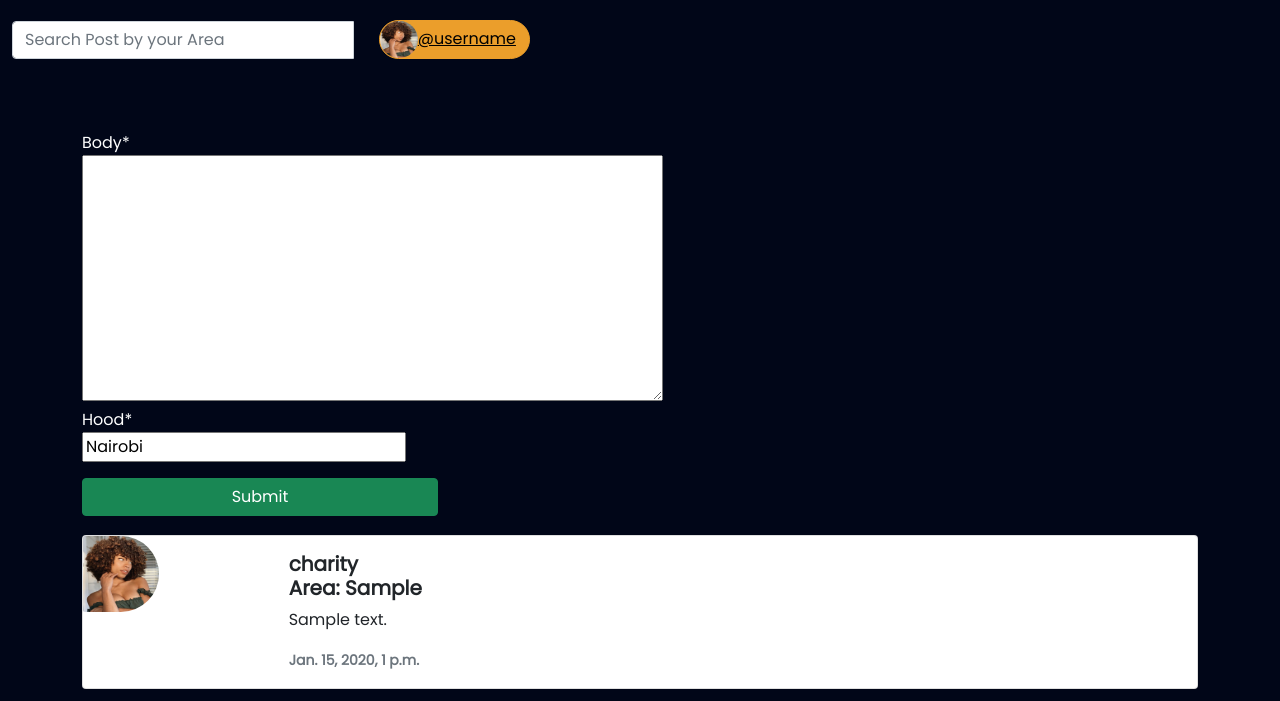
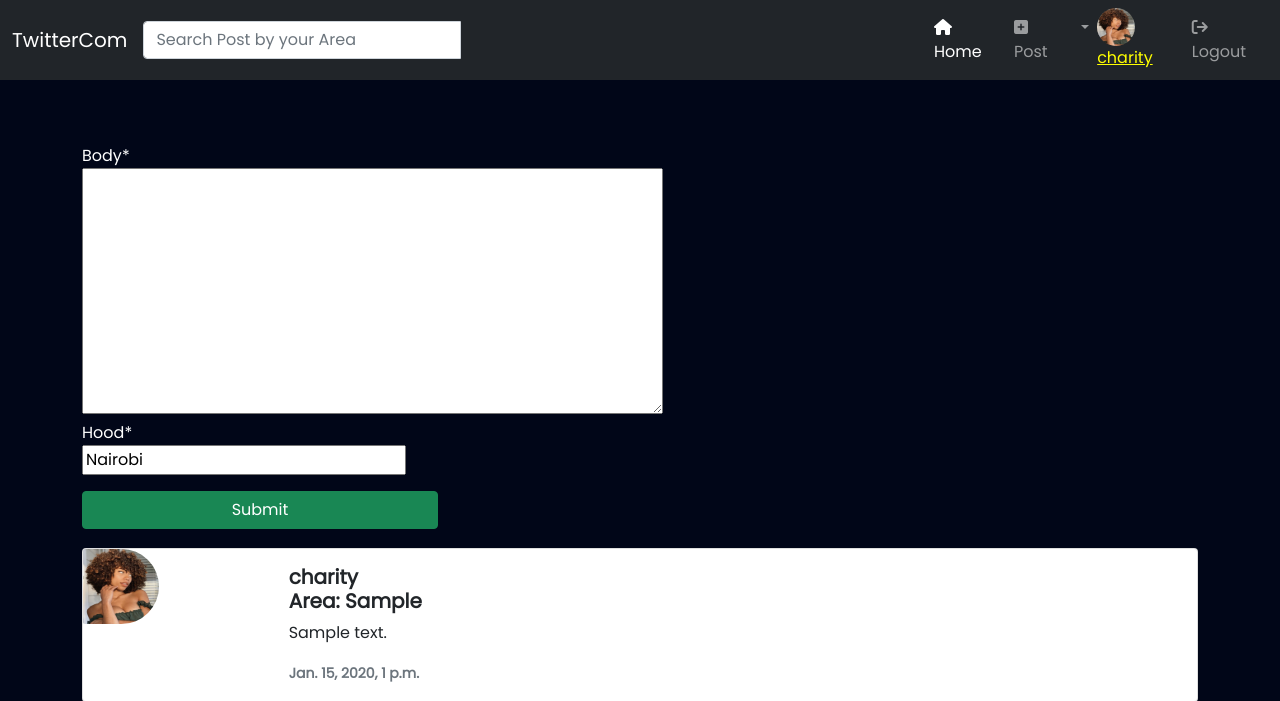
Before and after one commit to Charity-Mutembei/Django-week4-ip, a Django app: page /landing/ in a window 1280 px wide. Shown: the top 701 px of the page. Run offline with Django 4.2, Linux system fonts and the light colour scheme; a user stored in the database is signed in; data comes from the database, SQL or seed files in the repository; tables that the repository leaves empty hold one stand-in row (values such as "Sample post"); parts of the project's set-up code (start-up, migrations or seed data) failed here and were passed over; some libraries are stand-ins or nearby versions.

Commit message:
Feat: navbar  display created

```diff
--- a/comTwitter/templates/base.html
+++ b/comTwitter/templates/base.html
@@ -22,6 +22,7 @@
     }
 </style>
 <body>
+    {% include 'navbar.html'%}
     {% if messages %}
     {% for message in messages %}
 
--- a/comTwitter/templates/landing.html
+++ b/comTwitter/templates/landing.html
@@ -4,47 +4,6 @@
 
 
 <body>
-    <!-- Navbar-area  -->
-
-    <nav class="navbar navbar-expand-lg" style="margin-top: -4%;">
-        <div class="container-fluid">
-            <div class="ball-decoration">
-                <div class="ball"></div>
-                <div class="ball"></div>
-                <div class="ball"></div>
-                <div class="shadow"></div>
-                <div class="shadow"></div>
-                <div class="shadow"></div>
-            </div>
-            <button class="navbar-toggler" type="button" data-bs-toggle="collapse" data-bs-target="#navbarSupportedContent"
-                aria-controls="navbarSupportedContent" aria-expanded="false" aria-label="Toggle navigation">
-                <span class="navbar-toggler-icon"></span>
-            </button>
-            <div class="collapse navbar-collapse" id="navbarSupportedContent" style="margin-top: 5%;">
-
-                <form class="navbar-form" role="search" action="{% url 'category' %}">
-
-                    <div class="input-group">
-                      <input type="text" class="form-control" placeholder="Search Post by your Area" name="post">
-                      <div class="input-group-btn">
-                        <button class="btn btn-default" type="submit"><i class="glyphicon glyphicon-search"></i></button>
-                      </div>
-                    </div>
-
-                  </form>
-
-                <ul class="navbar-nav">
-                    <li class="nav-item" style="border: 1px solid #EB9E2B; width: 4cm; border-radius: 2cm; background-color: #EB9E2B;">
-                        <a href="{% url 'profile' user.profile.pk %}" style="color: black;"><img src="/static/Cabelo quebradiço_ um guia completo para cabelos cacheados.jpeg" alt="" style="width: 1cm; height: 1cm; border-radius: 1cm; margin-left: 0cm; ">@username</a>
-                    </li>
-                </ul>
-
-
-            </div>
-
-        </div>
-    </nav>
-
 
     <!-- content-area  -->
 
--- a/comTwitter/templates/navbar.html
+++ b/comTwitter/templates/navbar.html
@@ -1,33 +1,43 @@
 <nav class="navbar navbar-expand-lg navbar-dark bg-dark">
     <div class="container-fluid">
       <a class="navbar-brand" href="#">
-        QuickChat
+        TwitterCom
       </a>
       <button class="navbar-toggler" type="button" data-bs-toggle="collapse" data-bs-target="#navbarSupportedContent" aria-controls="navbarSupportedContent" aria-expanded="false" aria-label="Toggle navigation">
         <span class="navbar-toggler-icon"></span>
       </button>
-      <form class="d-flex" action="{% url 'home' %}" method="GET" style="margin-left: 15%;">
-        <input class="form-control" type="search" name="q" placeholder=" Search" aria-label="Search" style="border-radius: 2cm; ">
+      <form class="navbar-form" role="search" action="{% url 'category' %}">
+
+        <div class="input-group">
+          <input type="text" class="form-control" placeholder="Search Post by your Area" name="post" >
+          <div class="input-group-btn">
+            <button class="btn btn-default" type="submit"><i class="glyphicon glyphicon-search"></i></button>
+          </div>
+        </div>
+
       </form>
       <div class="collapse navbar-collapse" id="navbarSupportedContent" style="margin-left: 35%;">
         <ul class="navbar-nav me-auto mb-2 mb-lg-0">
           <li class="nav-item">
-            <a class="nav-link active" aria-current="page" href="{% url 'home' %}"><i class="fa-solid fa-house"></i> Home</a>
+            <a class="nav-link active" aria-current="page" href="#"><i class="fa-solid fa-house"></i> Home</a>
           </li>
           <li class="nav-item">
-            <a class="nav-link"aria-current="page" href="{% url 'post' %}"><i class="fa-solid fa-square-plus"></i> Post </a>
+            <a class="nav-link"aria-current="page" href="#"><i class="fa-solid fa-square-plus"></i> Post </a>
           </li>
 
           <li class="nav-item dropdown">
             <a class="nav-link dropdown-toggle" href="#" id="navbarDropdown" role="button" data-bs-toggle="dropdown" aria-expanded="false">
-              <img class="account-image rounded-circle" src="{{request.user.profile.profile.url}}" alt="image" width="35" height="32">
-              {{request.user}}
+              <!-- <img class="account-image rounded-circle" src="{{request.user.profile.profile.url}}" alt="image" width="35" height="32"> -->
+              <!-- {{request.user}} -->
             </a>
             <ul class="dropdown-menu" aria-labelledby="navbarDropdown">
-              <li><a class="dropdown-item" href="{% url 'profile' %}">View Profile</a></li>
+
               <li><a class="dropdown-item" href="{% url 'business' %}">Add Business</a></li>
             </ul>
           </li>
+          <li class="nav-item" >
+            <a href="{% url 'profile' %}" style="color: yellow;"><img src="/static/Cabelo quebradiço_ um guia completo para cabelos cacheados.jpeg" alt="" style="width: 1cm; height: 1cm; border-radius: 1cm; margin-left: 0cm;">{{request.user}}</a>
+        </li>
           <li class="nav-item">
               <a class="nav-link" href="{% url 'logout' %}"><i class="fa-solid fa-arrow-right-from-bracket"></i> Logout</a>
           </li>
--- a/comTwitter/urls.py
+++ b/comTwitter/urls.py
@@ -13,9 +13,10 @@ from django.conf import settings
 urlpatterns = [
     path('',views.welcome, name='welcome'),
     path('login_user/', views.login_user, name='login'),
+    path('logout',views.logoutUser,name='logout'),
     path('register_user/', views.register_user, name='register'),
     path('landing/', views.postListView.as_view(), name='landing'),
-    path('profile/<int:pk>', views.ProfileView.as_view(), name='profile'),
+    path('profile/', views.ProfileView.as_view(), name='profile'),
     path('profile/edit/<int:pk>/', views.ProfileEditView.as_view(), name='profile-edit'),
     path('posts/',views.Category, name='category'),
     path('business/new/', views.business, name='business'),
--- a/comTwitter/views.py
+++ b/comTwitter/views.py
@@ -17,6 +17,11 @@ from django.contrib.auth.forms import UserCreationForm
 # Create your views here.
 def welcome(request):
     return render(request, 'welcome.html')
+
+@login_required(login_url='login')
+def logoutUser(request):
+    logout(request)
+    return redirect('welcome')
 
 def login_user(request):
     if request.method == 'POST':
@@ -87,8 +92,8 @@ class postListView(LoginRequiredMixin,CreateView):
 
 
 class ProfileView(LoginRequiredMixin, CreateView):
-    def get(self, request, pk, *args, **kwargs):
-        profile = UserProfile.objects.get(pk=pk)
+    def get(self, request):
+        profile = request.user.profile
         user = self.request.user.profile
         posts = Post.objects.filter(author=user).order_by('-created_on')
 
```
Also changed, not shown: comTwitter/templates/profile.html (+0 -35 lines), comTwitter/templates/welcome.html (+26 -4 lines).
